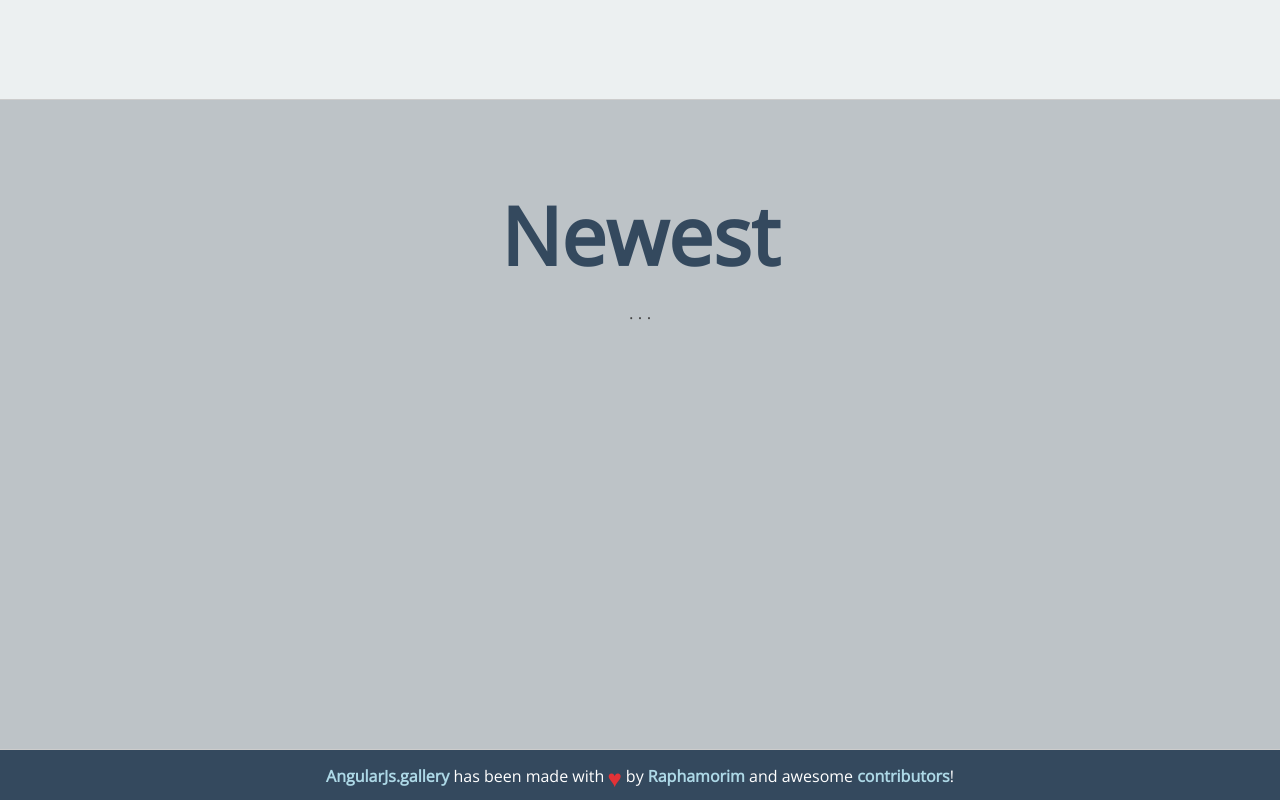
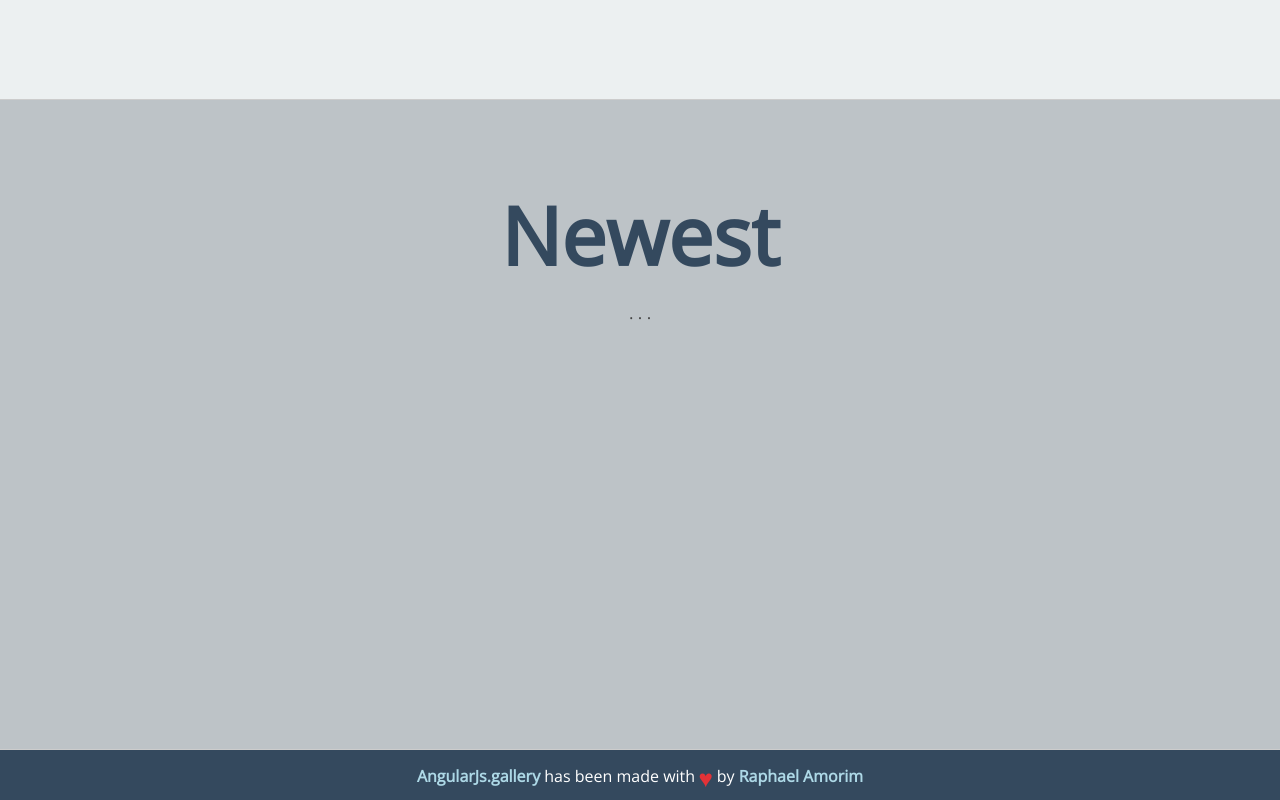
Before and after one commit to raphamorim/angular.gallery, a website: page index.html in a window 1280 px wide. Shown: the part 2750-3550 px from the top of the page. Drawn offline with nearby package versions, Linux system fonts and the light colour scheme.

Commit message:
adjust credits

```diff
--- a/index.html
+++ b/index.html
@@ -73,8 +73,7 @@
 
 <footer>
     <a href="https://github.com/raphamorim/angularjs.gallery">AngularJs.gallery</a> has been made with <span class='love'>♥</span> by
-    <a href='http://github.com/raphamorim' target="_blank" />Raphamorim</a> and awesome
-    <a href="https://github.com/raphamorim/angularjs.gallery/contributors">contributors</a>!
+    <a href='http://github.com/raphamorim'>Raphael Amorim</a>
 </footer>
 
 <!-- jQuery -->
```
